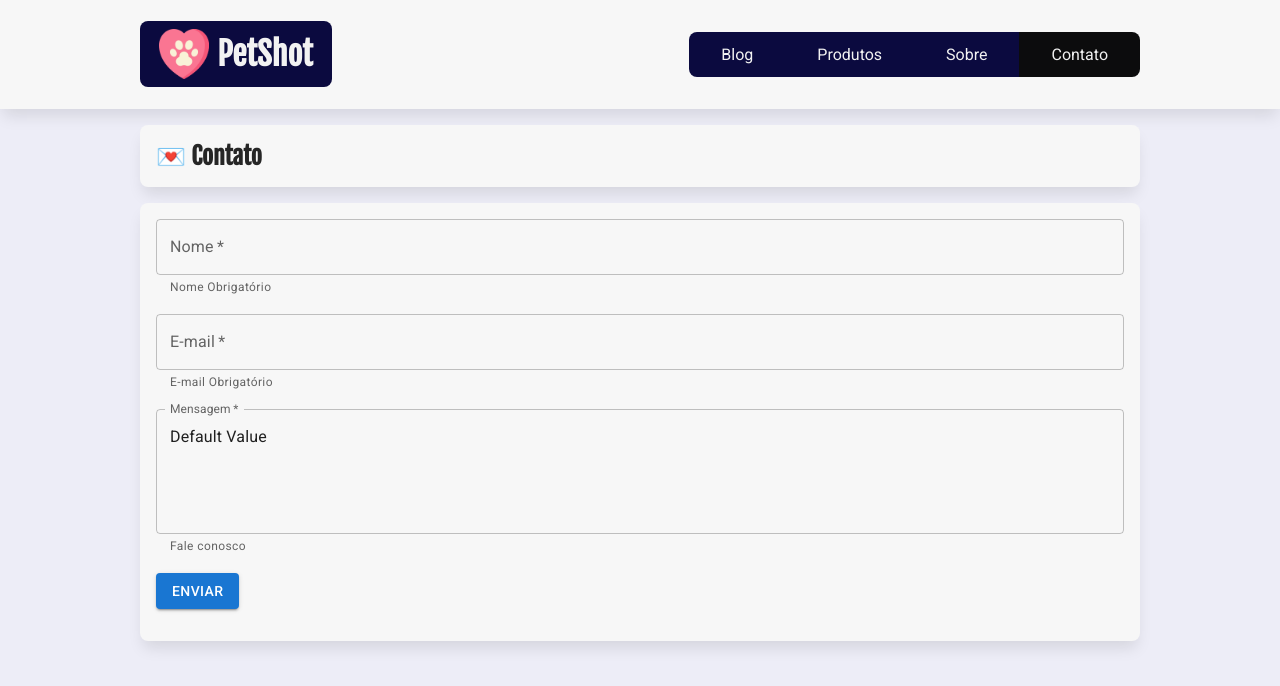
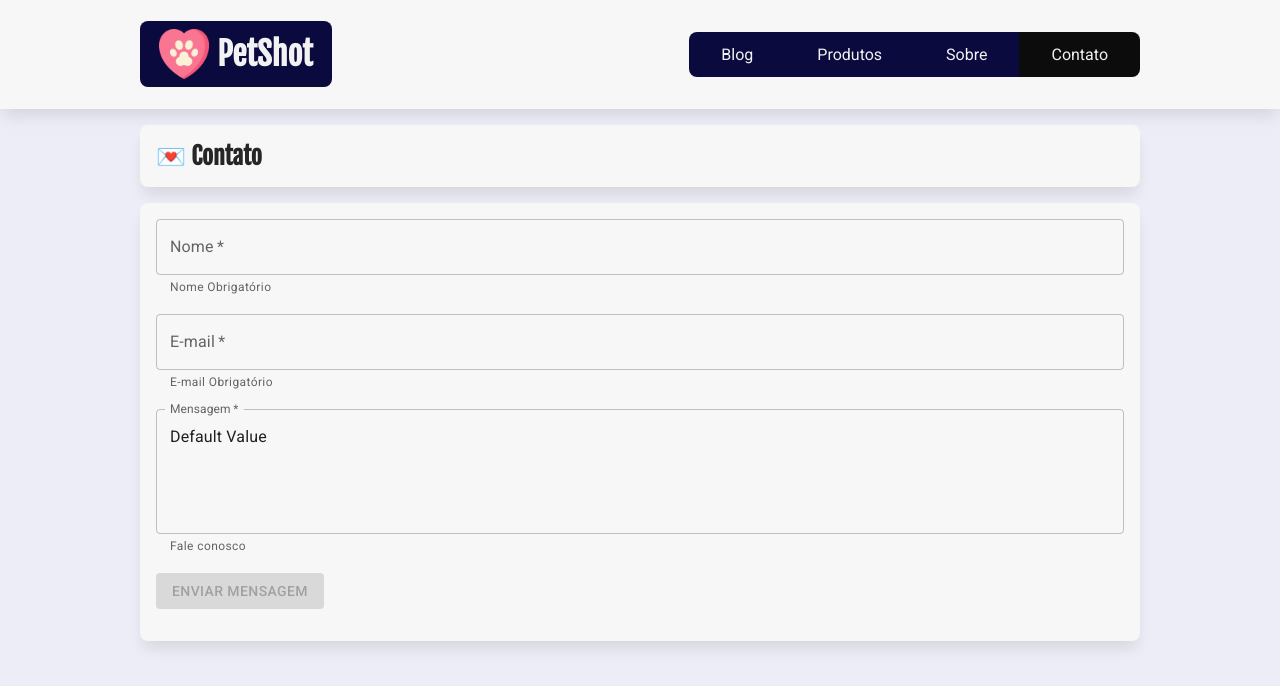
Before and after one commit to R0drigo-Pedroso/projeto-react-petshop, a React (Create React App) app: page /contato in a window 1280 px wide. Shown: the top 686 px of the page. Built offline with nearby package versions, Linux system fonts and the light colour scheme.

Commit message:
contato finalizado
validação de contato.

```diff
--- a/db.json
+++ b/db.json
@@ -71,5 +71,24 @@
       "categoria": "bem-estar"
     }
   ],
-  "contatos": []
+  "contatos": [
+    {
+      "id": 1
+    },
+    {
+      "id": 2
+    },
+    {
+      "nome": "rodrigo",
+      "email": "teste@teste",
+      "mensagem": "teste teste",
+      "id": 3
+    },
+    {
+      "nome": "Rodrigo",
+      "email": "odasdas@dafsf",
+      "mensagem": "Default Valuedasdasd",
+      "id": 4
+    }
+  ]
 }
--- a/src/pages/Contato/Contato.jsx
+++ b/src/pages/Contato/Contato.jsx
@@ -1,5 +1,8 @@
 /* Estilização */
 import estilo from "./Contato.module.css";
+
+/* import Api */
+import servidorApi from "../../API/servidor-api";
 
 /* CSS MUI */
 import { TextField, Button } from "@mui/material";
@@ -26,12 +29,44 @@ const Contato = () => {
   const [email, setEmail] = useState("");
   const [mensagem, setMensagem] = useState("");
 
+  const enviarMensagem = async (event) => {
+    event.preventDefault();
+
+    const opcoes = {
+      method: "POST",
+      body: JSON.stringify({ nome, email, mensagem }),
+      headers: {
+        "Content-type": "application/json; charset=UTF-8",
+      },
+    };
+
+    /* Script para envio dos dados para a API */
+    try {
+      await fetch(`${servidorApi}/contatos`, opcoes);
+      alert("Dados enviado com sucesso!");
+    } catch (error) {
+      console.log("Erro ao enviar" + error.mensage);
+    }
+  };
+
+  //let desabilitado = nome ==="" || email ==="" || mensagem==="";
+
+  /* Tootle do botão: caso qualquer um das variáveis seja undefined, desabilitado se manterá true e com isso o botão ficará desabilitado.
+
+  Quando todas deixarem de ser undefined, desabilitado se tornará false e com isso o batão será habilitado.
+  */
+  let desabilitado = !nome || !email || !mensagem;
+
   return (
     <section>
       <h2 className={estilo.titulo_secao}>Contato</h2>
 
       <Caixa>
-        <form className={estilo.formulario} method="post">
+        <form
+          onSubmit={enviarMensagem}
+          className={estilo.formulario}
+          method="POST"
+        >
           <div>
             <TextField
               onChange={inputNome}
@@ -72,8 +107,8 @@ const Contato = () => {
           </div>
 
           <div>
-            <Button type="submit" variant="contained">
-              Enviar
+            <Button type="submit" variant="contained" disabled={desabilitado}>
+              Enviar Mensagem
             </Button>
           </div>
         </form>
```
